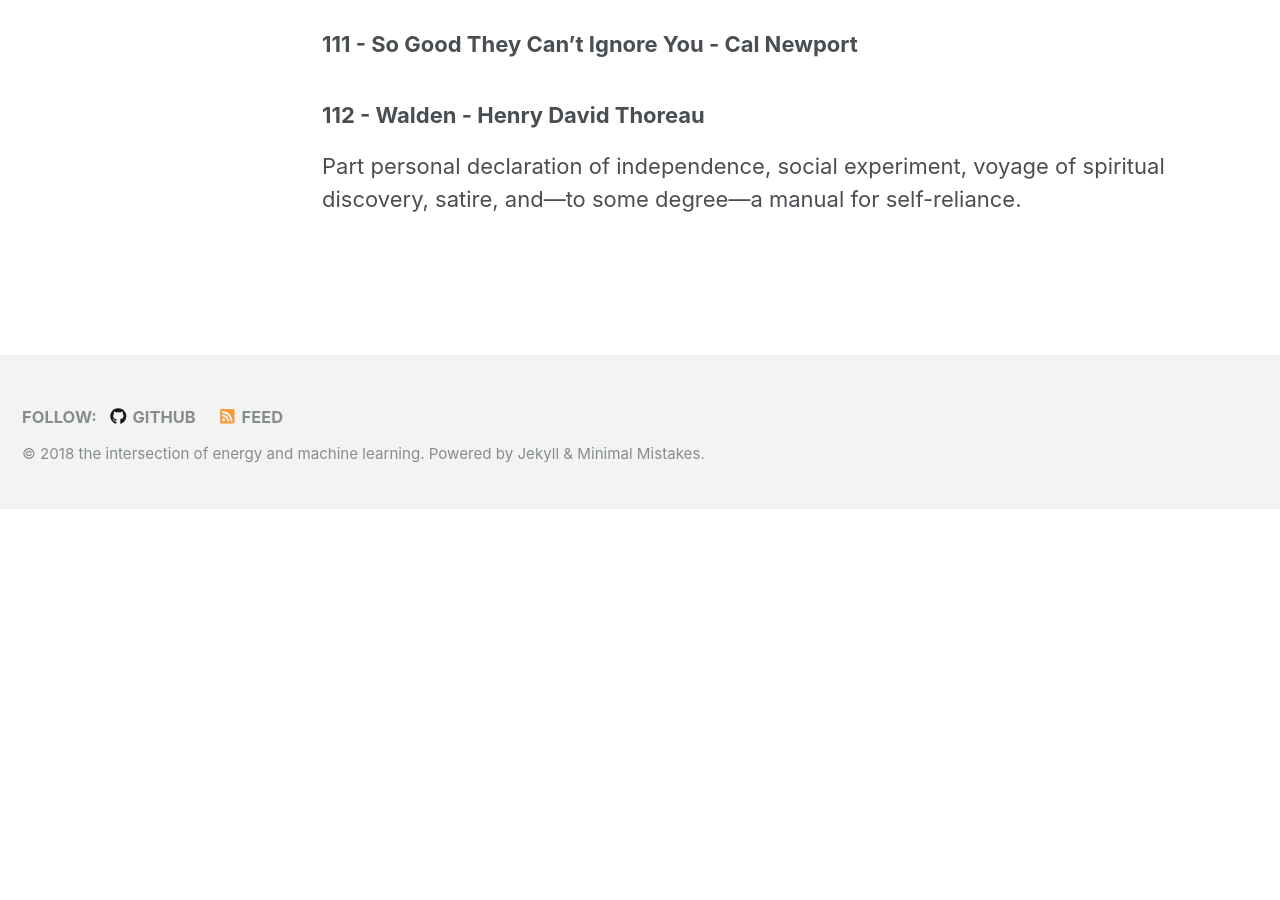
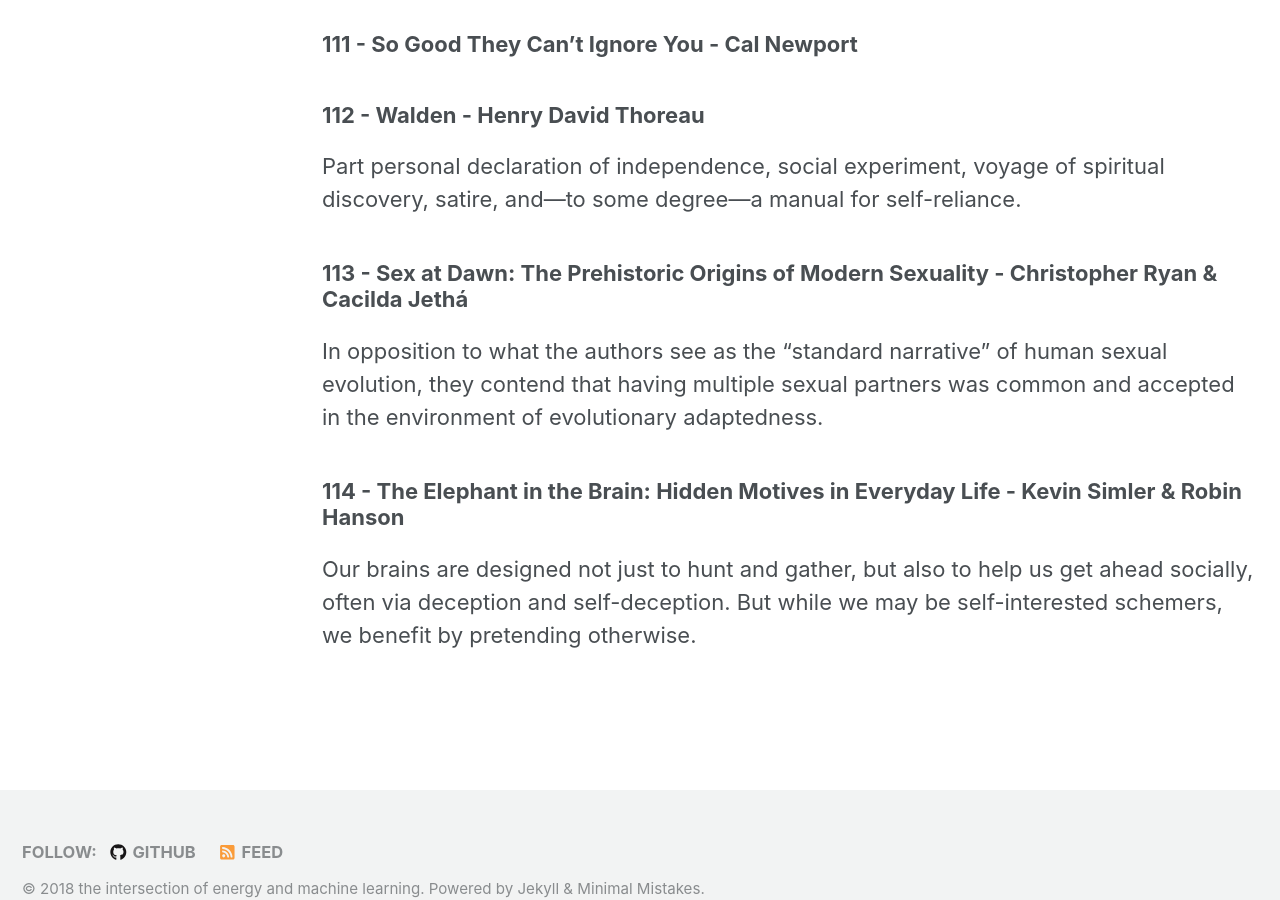
Before and after one commit to ADGEfficiency/adgefficiency.github.io, a Jekyll site: the page built from _pages/reading_list.md, in a window 1280 px wide and 900 px high, scrolled down 13621 px. Built offline with Jekyll 4.4.1, drawn with Linux system fonts in a browser that asks for light colours; nearby versions of some CDN libraries; before the commit the page ends 14130 px from its top, so only the background shows below that.

Commit message:
drafting

```diff
--- a/_pages/reading_list.md
+++ b/_pages/reading_list.md
@@ -357,3 +357,11 @@
 ### 112 - Walden - Henry David Thoreau
 
 Part personal declaration of independence, social experiment, voyage of spiritual discovery, satire, and—to some degree—a manual for self-reliance.
+
+### 113 - Sex at Dawn: The Prehistoric Origins of Modern Sexuality - Christopher Ryan & Cacilda Jethá
+
+In opposition to what the authors see as the "standard narrative" of human sexual evolution, they contend that having multiple sexual partners was common and accepted in the environment of evolutionary adaptedness.
+
+### 114 - The Elephant in the Brain: Hidden Motives in Everyday Life - Kevin Simler & Robin Hanson
+
+Our brains are designed not just to hunt and gather, but also to help us get ahead socially, often via deception and self-deception. But while we may be self-interested schemers, we benefit by pretending otherwise.
```
Also changed, not shown: _posts/2018-09-28-discount-climate.md (+3 -3 lines).
